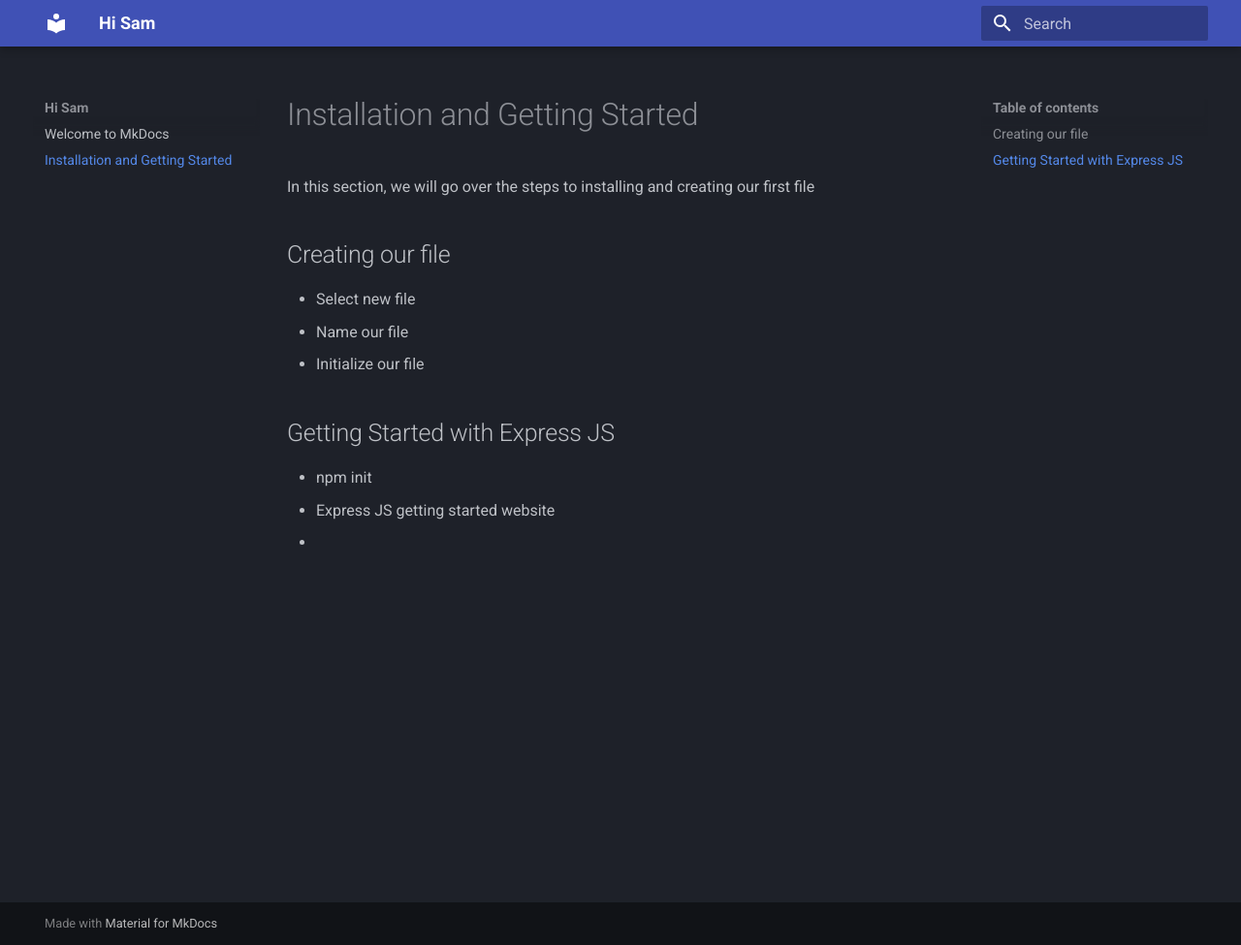
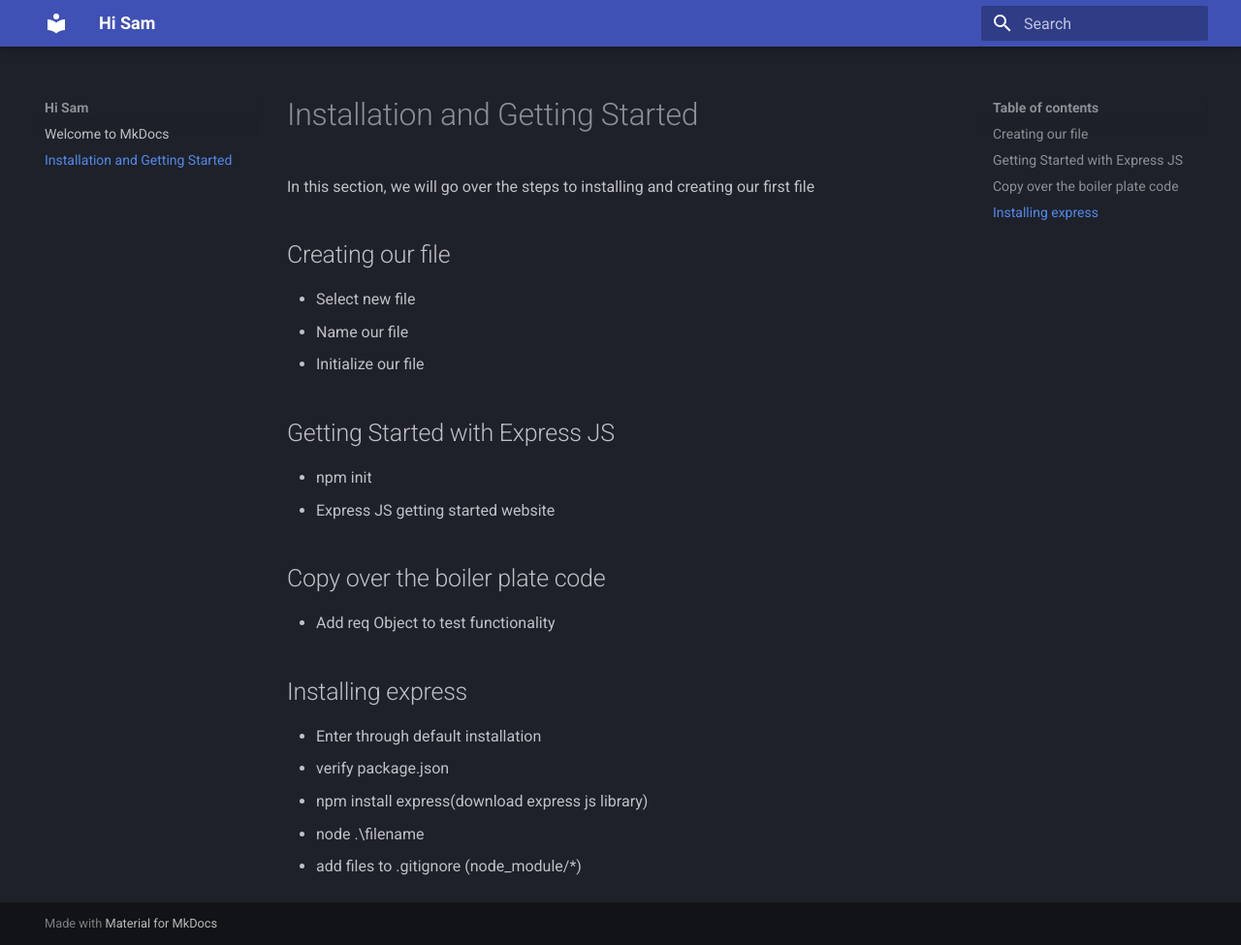
Before and after one commit to NBSutton98/COM-Documentation, an MkDocs documentation site: the page built from docs/task1.md, in a window 1280 px wide and 975 px high. Shown: the whole window at 97% size. Built offline with MkDocs 1.6.1 and Material for MkDocs 9.7.7, drawn with Linux system fonts in a browser that asks for light colours.

Commit message:
Update task1.md

```diff
--- a/docs/task1.md
+++ b/docs/task1.md
@@ -11,4 +11,13 @@
 ## Getting Started with Express JS
 - npm init
 - Express JS getting started website
--
+
+## Copy over the boiler plate code
+- Add req Object to test functionality
+
+## Installing express
+- Enter through default installation
+- verify package.json
+- npm install express(download express js library)
+- node .\filename
+- add files to .gitignore (node_module/*)
```
